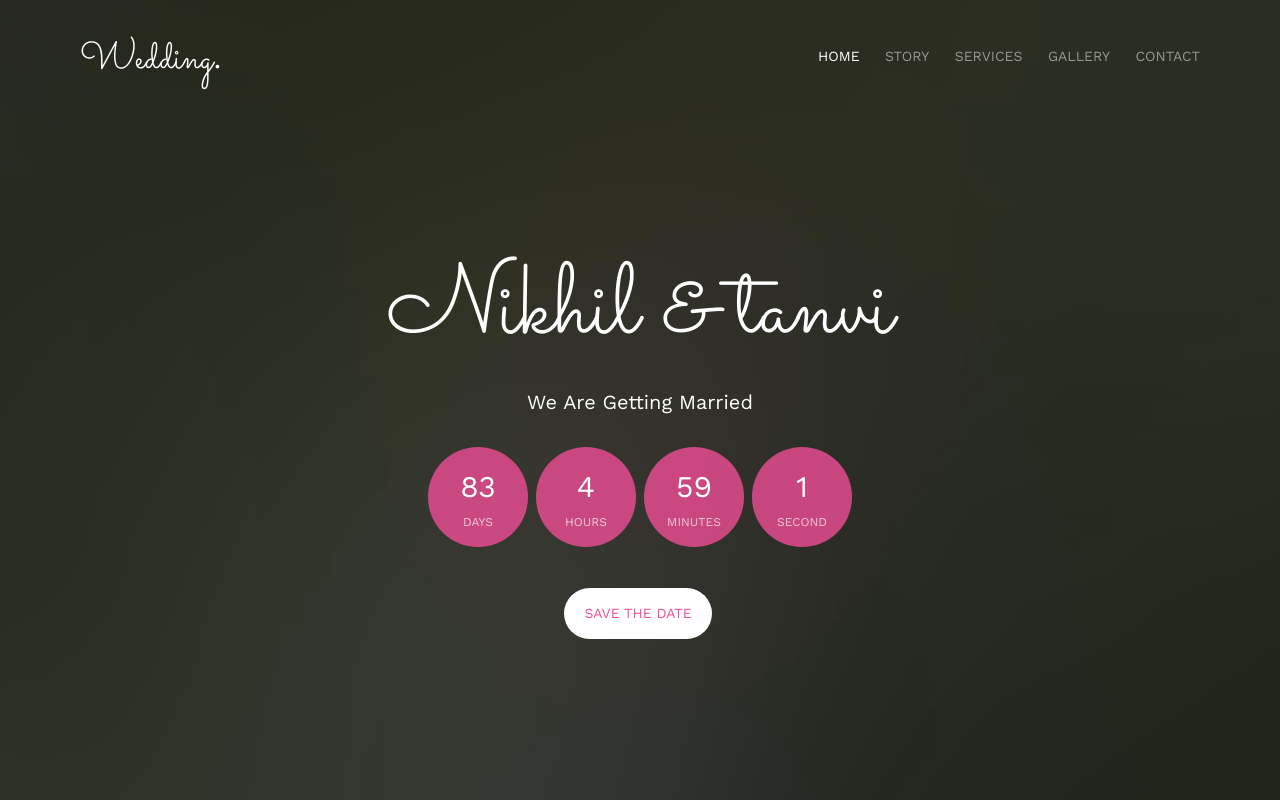
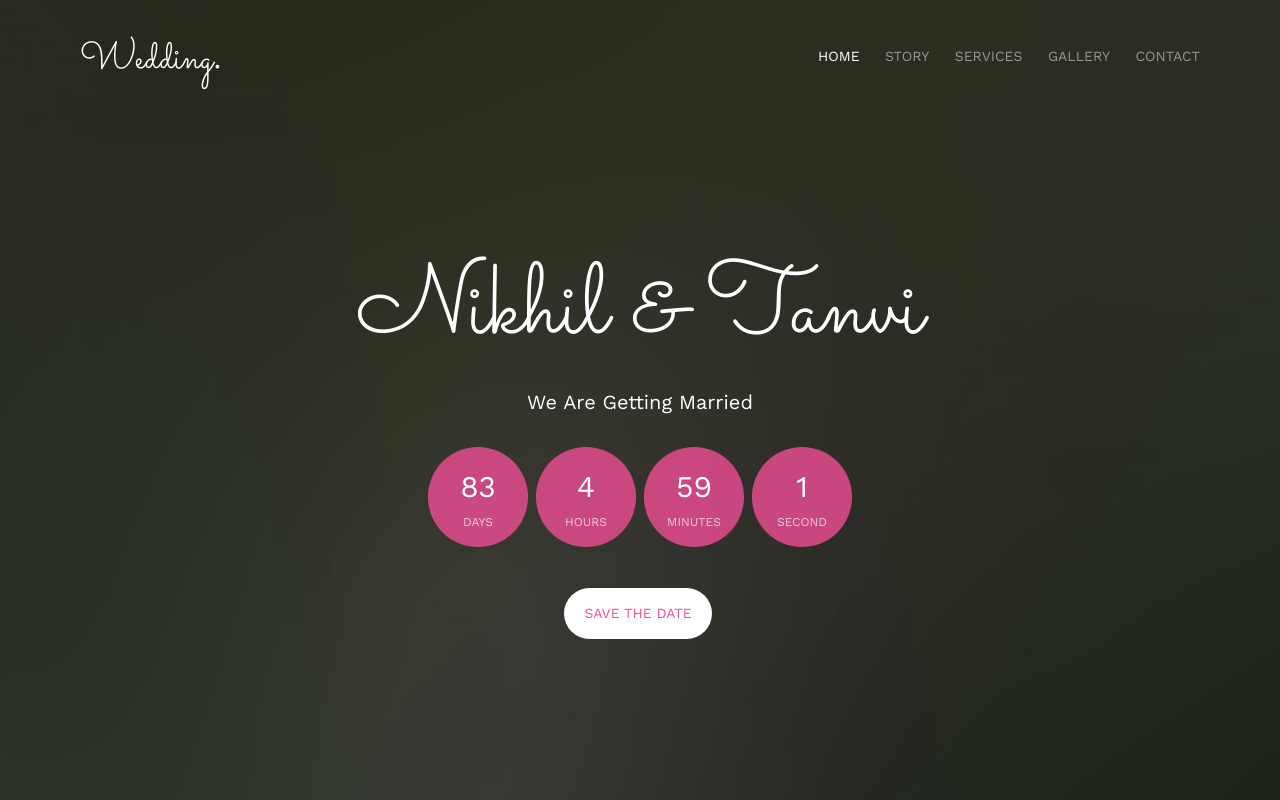
Before and after one commit to nikhilcoolkarni/nikhiltanviwedding.github.io, a plain HTML site: page index.html in a window 1280 px wide. Shown: the top 800 px of the page. Drawn offline with nearby package versions, Linux system fonts and the light colour scheme; files whose address does not match are found by name.

Commit message:
small change

```diff
--- a/index.html
+++ b/index.html
@@ -113,7 +113,7 @@
 				<div class="col-md-8 col-md-offset-2 text-center">
 					<div class="display-t">
 						<div class="display-tc animate-box" data-animate-effect="fadeIn">
-							<h1>Nikhil &amp; tanvi</h1>
+							<h1>Nikhil &amp; Tanvi</h1>
 							<h2>We Are Getting Married</h2>
 							<div class="simply-countdown simply-countdown-one"></div>
 							<p><a href="#" class="btn btn-default btn-sm">Save the date</a></p>
```
